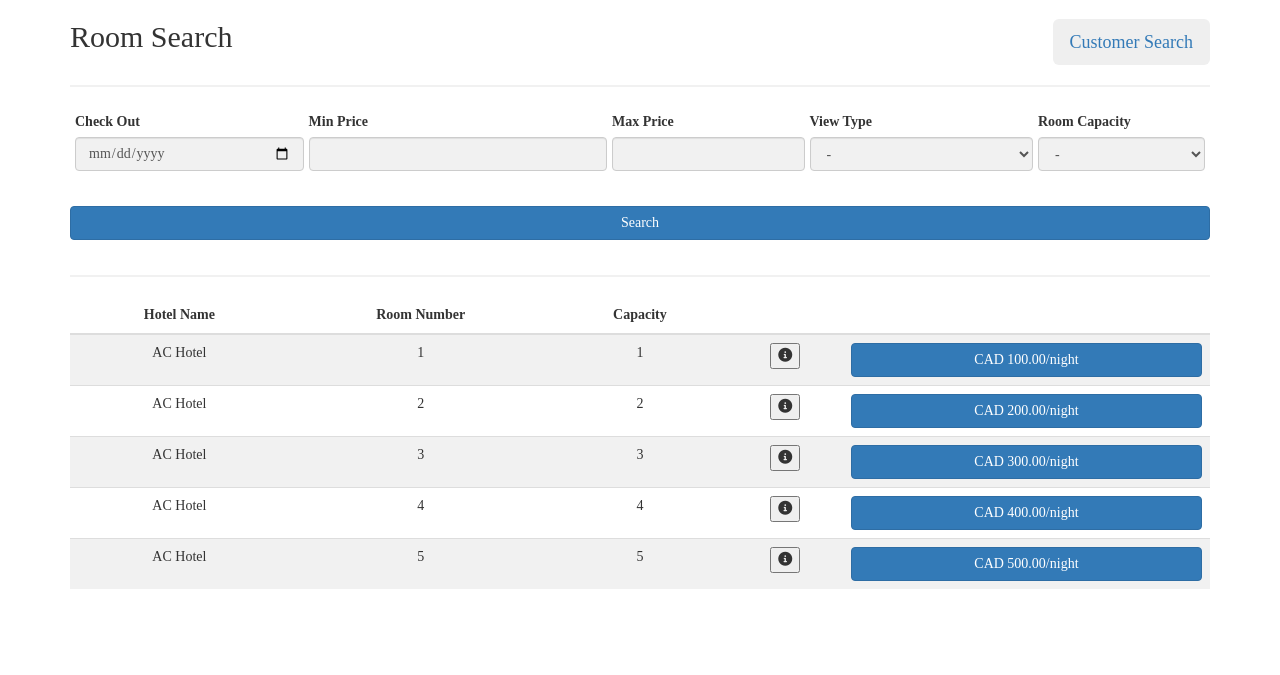
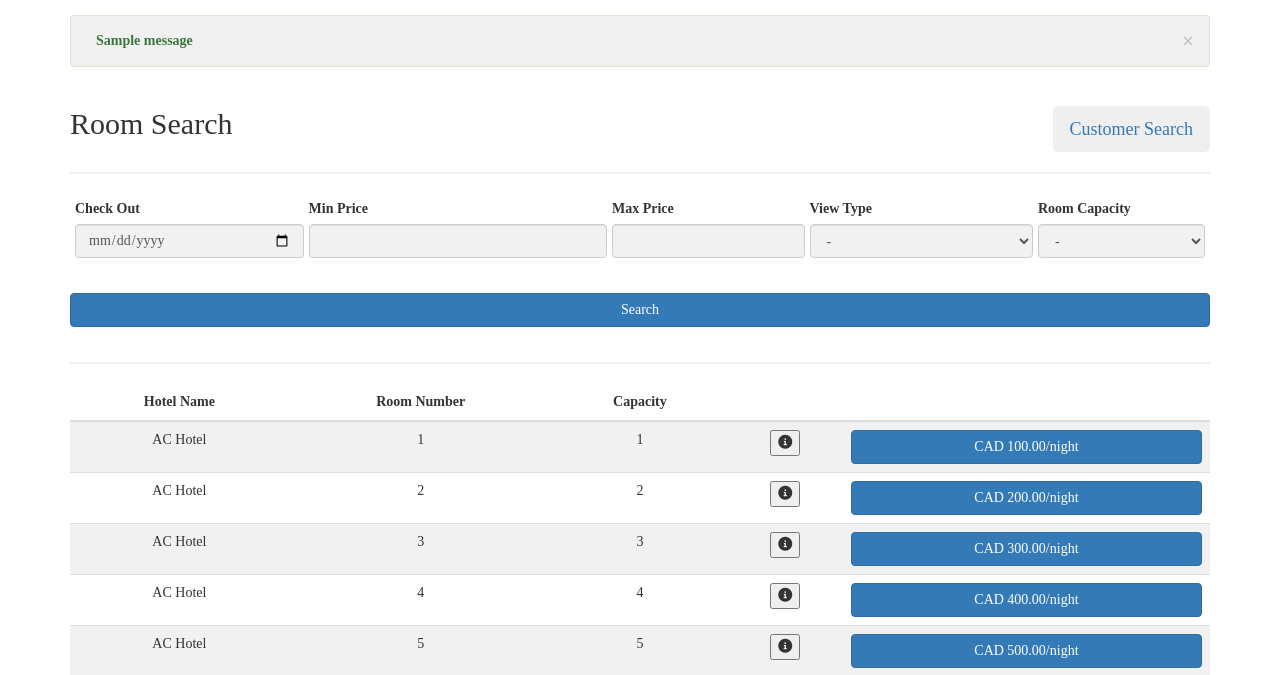
Before and after one commit to noelkhalaf/DataBase_1_Project_E_Hotel, a Flask app: page /employeeRoomSearch in a window 1280 px wide. Shown: the top 675 px of the page. Run offline with Flask 2, Linux system fonts and the light colour scheme; data comes from the database, SQL or seed files in the repository; tables that the repository leaves empty hold one stand-in row (values such as "Sample post"); one stand-in notice (Sample message) is shown; some libraries are stand-ins or nearby versions.

Commit message:
Fixed flash messages

```diff
--- a/app.py
+++ b/app.py
@@ -27,7 +27,7 @@ def adminSignIn():
         if username == 'admin' and password == 'admin':
             return redirect(url_for('adminHome'))
         else:
-            flash('Incorrect username or password')
+            flash('Incorrect admin credentials')
 
     return render_template('index.html')
 
@@ -280,18 +280,10 @@ def rentRoomNoBooking():
     capacity = request.form.get('capacity_hidden')
     rental_rate = request.form.get('price_hidden')
 
-    print(employee_id)
-    print(username)
-    print(check_out_date)
-    print(chain_name)
-    print(hotel_name)
-    print(room_num)
-    print(capacity)
-    print(rental_rate)
-
     try:
         eHotels.checkConnection()
         if eHotels.checkInNoBooking(employee_id, username, chain_name, hotel_name, room_num, capacity, rental_rate, check_out_date):
+            flash(f'Rental of room number: {room_num} at {hotel_name} is successful')
             return redirect(url_for('employeeRoomSearch'))
     except Exception as e:
         print(e)
--- a/static/style.css
+++ b/static/style.css
@@ -52,9 +52,7 @@ hr {
 }
 
 .alert {
-    position: fixed;
-    top: 10px;
-    right: 120px;
+    margin-top: 15px;
     background: #f1f1f1;
 }
 
--- a/templates/admin_Home.html
+++ b/templates/admin_Home.html
@@ -19,6 +19,7 @@
 </head>
 
 <body>
+    <div class="container">
         {% with messages = get_flashed_messages(with_categories=true) %}
             {% if messages %}
                 {% for category, message in messages %}
@@ -29,7 +30,6 @@
                 {% endfor %}
             {% endif %}
         {% endwith %}
-    <div class="container">
         <h2>Admin Home</h2>
         <hr>
         <ul class="nav nav-tabs">
--- a/templates/employeeRoomSearch.html
+++ b/templates/employeeRoomSearch.html
@@ -20,6 +20,16 @@
 
 <body>
     <div class="container">
+        {% with messages = get_flashed_messages(with_categories=true) %}
+            {% if messages %}
+                {% for category, message in messages %}
+                <div class="alert alert-{{ category }}">
+                    <strong class="mr-auto">{{ message }}</strong>
+                    <button type="button" class="m1-2 mb-1 close" data-dismiss="alert">&times;</button>
+                </div>
+                {% endfor %}
+            {% endif %}
+        {% endwith %}
         <div class="row">
             <div class="col-xs-8">
                 <h2>Room Search</h2>
--- a/templates/index.html
+++ b/templates/index.html
@@ -20,6 +20,7 @@
     </head>
 
 <body>
+    <div class="container">
         {% with messages = get_flashed_messages(with_categories=true) %}
             {% if messages %}
                 {% for category, message in messages %}
@@ -30,7 +31,6 @@
                 {% endfor %}
             {% endif %}
         {% endwith %}
-    <div class="container">
         <h2>E-Hotels</h2>
         <hr>
         <ul class="nav nav-tabs">
```
Lines whose indentation alone changed are shown as unchanged.
